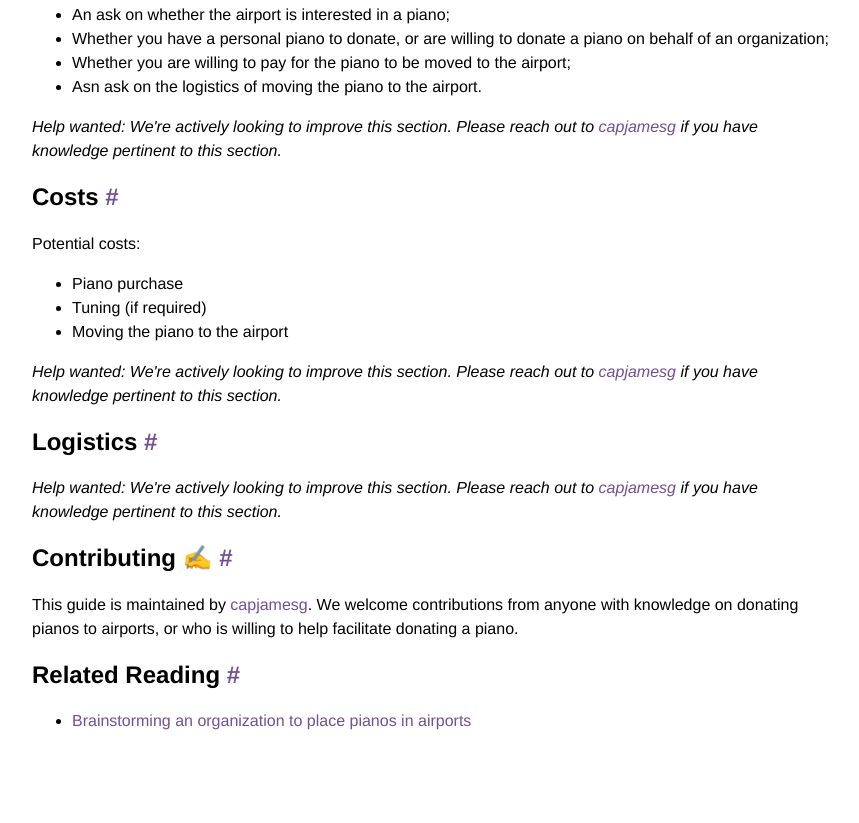
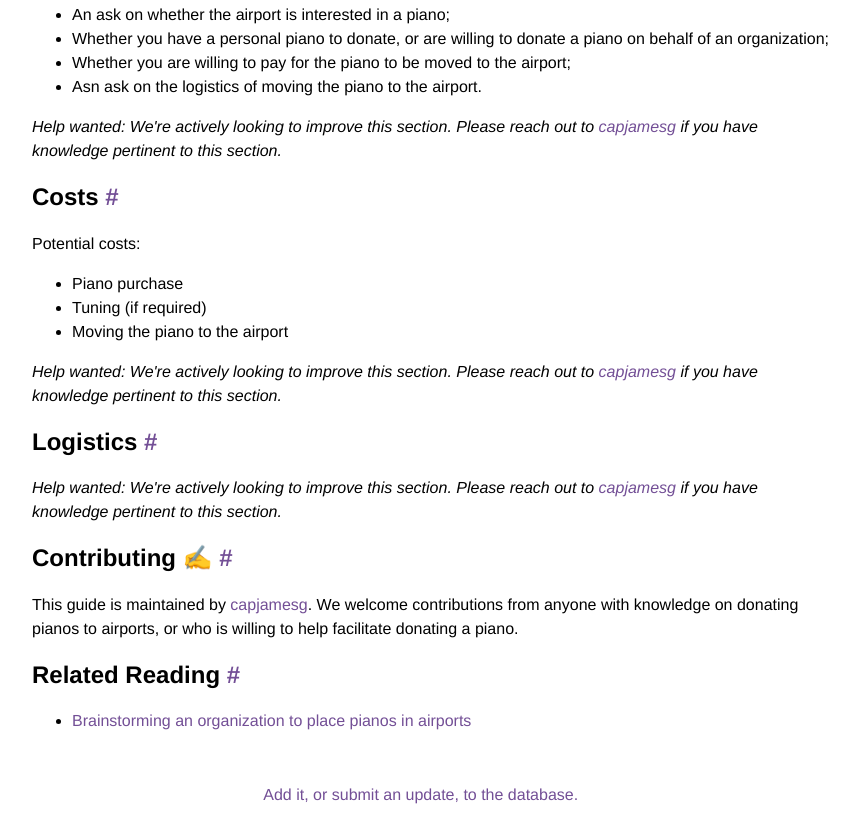
Before and after one commit to capjamesg/airport-pianos, an Eleventy site: page index.md in a window 1280 px wide. Shown: the part 841-1664 px from the top of the page, without its empty margins (208-1067 px from the left). Built offline with nearby package versions, Linux system fonts and the light colour scheme; Eleventy itself is replaced by a stand-in of ours; files that its build step writes are made by us from their sources.

Commit message:
Update content.njk

```diff
--- a/_includes/content.njk
+++ b/_includes/content.njk
@@ -22,6 +22,6 @@
         {{ content | safe }}
     </main>
     <footer>
-        <p>Have information about a piano?<a href="/add"></a>Add it, or submit an update, to the database.</a></p>
+        <p>Have information about a piano?<a href="/add">Add it, or submit an update, to the database.</a></p>
     </footer>
 {% endblock %}
```
